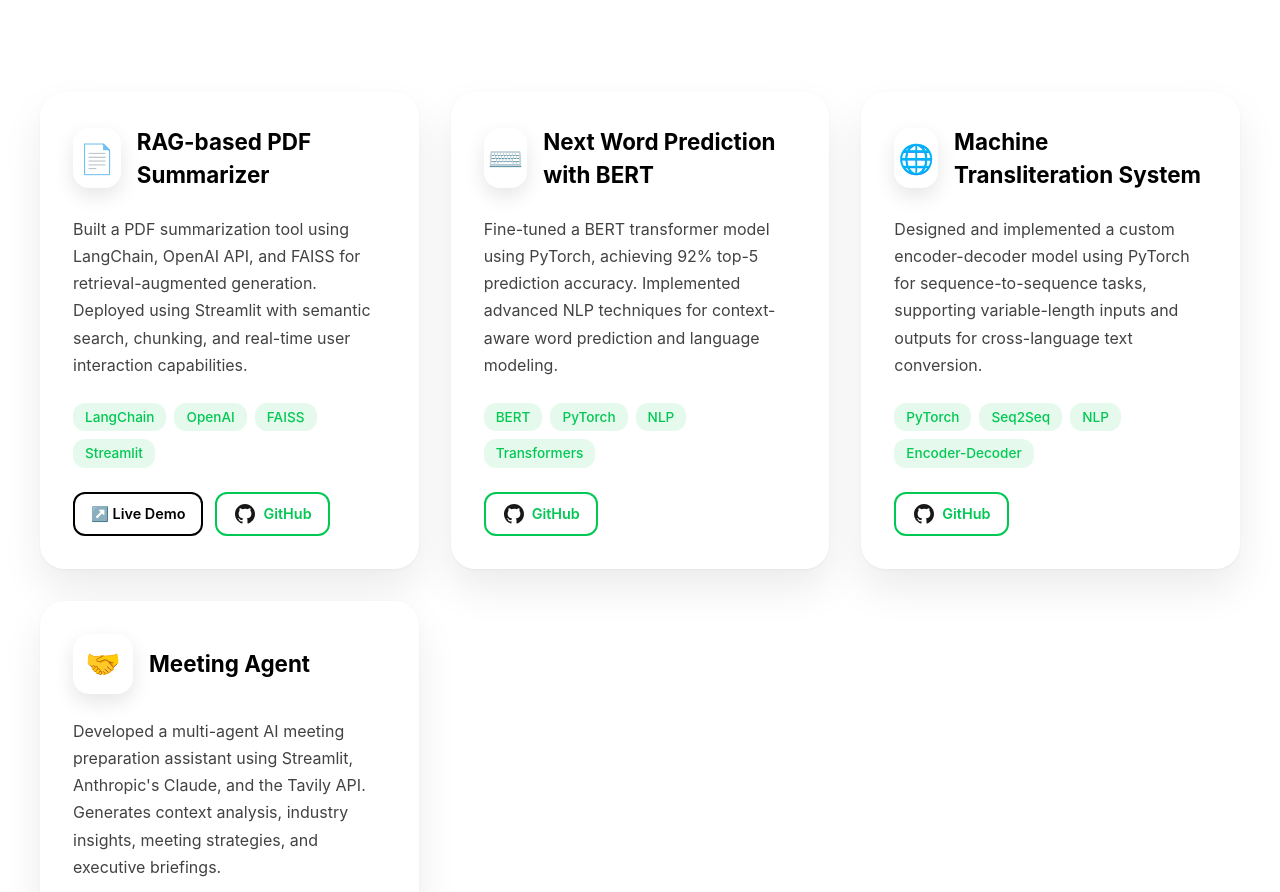
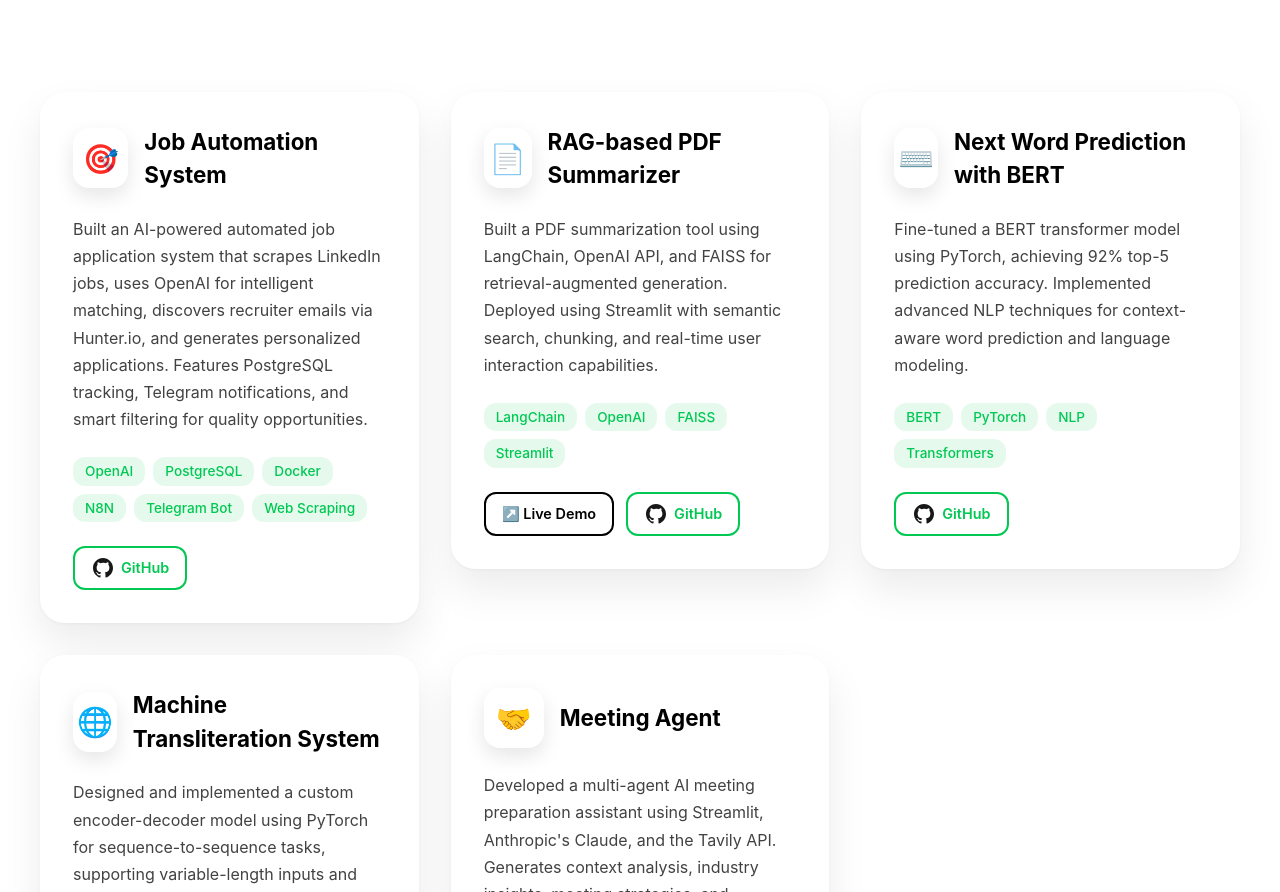
Before and after one commit to ek-sai/Portfolio, a React (Vite) app: page / in a window 1280 px wide. Shown: the part 3640-4532 px from the top of the page. Built offline with nearby package versions, Linux system fonts and the light colour scheme.

Commit message:
Update App.tsx

```diff
--- a/src/App.tsx
+++ b/src/App.tsx
@@ -932,6 +932,15 @@
   // Projects Section
   const ProjectsSection = () => {
     const projects = [
+      {
+        title: 'Job Automation System',
+        description: 'Built an AI-powered automated job application system that scrapes LinkedIn jobs, uses OpenAI for intelligent matching, discovers recruiter emails via Hunter.io, and generates personalized applications. Features PostgreSQL tracking, Telegram notifications, and smart filtering for quality opportunities.',
+        icon: '🎯',
+        tags: ['OpenAI', 'PostgreSQL', 'Docker', 'N8N', 'Telegram Bot', 'Web Scraping'],
+        links: [
+          { label: 'GitHub', url: 'https://github.com/ek-sai/Job_Automation', type: 'code' }
+        ]
+      },
       {
         title: 'RAG-based PDF Summarizer',
         description: 'Built a PDF summarization tool using LangChain, OpenAI API, and FAISS for retrieval-augmented generation. Deployed using Streamlit with semantic search, chunking, and real-time user interaction capabilities.',
```
